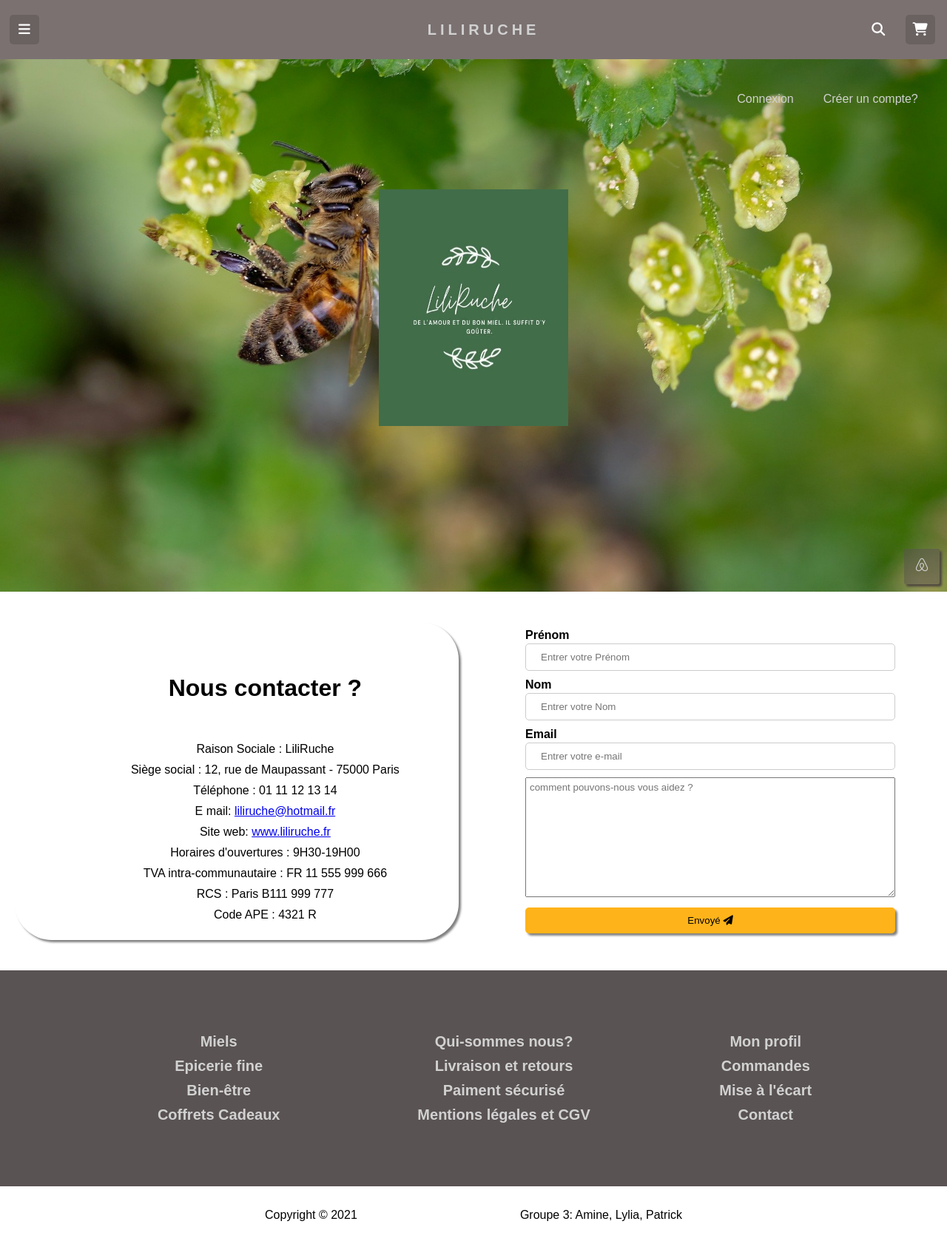
After one commit to dada2902/Liliruche, a Symfony app: template templates/info/contact.html.twig in a window 1280 px wide. The commit adds this page. Shown: the whole page at 74% size. Run offline with Twig, Linux system fonts and the light colour scheme; the template is opened without the code that fills it, so the values that code supplies are empty; some libraries are stand-ins or nearby versions.

Commit message:
ajout maquette page contact

```diff
--- a/templates/Header_Footer/footer.html.twig
+++ b/templates/Header_Footer/footer.html.twig
@@ -21,7 +21,7 @@
                 <li><a href="#">Mon profil</a></li>
                 <li><a href="#">Commandes</a></li>
                 <li><a href="#">Mise à l'écart</a></li>
-                  <li><a href="#">Contact</a></li>
+                <li><a href="">Contact</a></li>
             </ul>
         </div>
     </div>
--- a/templates/Header_Footer/header.html.twig
+++ b/templates/Header_Footer/header.html.twig
@@ -15,13 +15,14 @@
     {% block stylesheets %}
     <link rel="stylesheet" href="assets/css/menu.css">
     <link rel="stylesheet" href="assets/css/panier.css">
-    <link rel="stylesheet" href="assets/css/navbar.css">
+    <link rel="stylesheet" href="assets/css/nav.css">
     <link rel="stylesheet" href="assets/css/search.css">
-    <link rel="stylesheet" href="assets/css/footer.css">
+    <link rel="stylesheet" href="assets/css/footers.css">
     <link rel="stylesheet" href="assets/css/scroll.css">
     <link rel="stylesheet" href="assets/css/main.css">
     <link rel="stylesheet" href="assets/css/lien_deco.css">
     <link rel="stylesheet" href="assets/css/cgv.css">
+    <link rel="stylesheet" href="assets/css/contact.css">
     {% endblock %}
 
   </head>
@@ -53,7 +54,7 @@
               <li><a href="#">Livraison et retours</a></li>
               <li><a href="#">Paiment sécurisé</a></li>
               <li><a href="{{ path('cgv')}}">Mentions légales et CGV</a></li>
-              <li><a href="#">Contact</a></li>
+              <li><a href="{{ path('contact')}}">Contact</a></li>
                {% endif %}
             </ul>
           </div>
--- /dev/null
+++ b/templates/info/contact.html.twig
@@ -0,0 +1,40 @@
+ {% extends 'home.html.twig' %}
+
+{% block title %}Contact{% endblock %}
+
+ {% block body %}
+     <div class="container_flex">
+        <div class="info_contact">
+          <ul>
+            <h1>Nous contacter ?</h1>
+            <li>Raison Sociale : LiliRuche</li>
+            <li>Siège social : 12, rue de Maupassant - 75000 Paris</li>
+            <li>Téléphone : 01 11 12 13 14</li>
+            <li>E mail: <a href="liliruche@hotmail.fr">liliruche@hotmail.fr</a></li>
+            <li>Site web: <a href="https://liliruche.fr" target="_blank">www.liliruche.fr</a></li>
+            <li>Horaires d'ouvertures : 9H30-19H00</li>
+            <li>TVA intra-communautaire : FR 11 555 999 666</li>
+            <li>RCS : Paris B111 999 777</li>
+            <li>Code APE : 4321 R</li>
+          </ul>
+        </div>
+
+        <div class="contact_container">
+
+          <label   for="prenom"><b>Prénom</b></label>
+          <input   type="text" placeholder="Entrer votre Prénom" name="prenom" required>
+
+          <label for="nom"><b>Nom</b></label>
+          <input class="contact_input" type="text" placeholder="Entrer votre Nom" name="nom" required>
+
+          <label for="email"><b>Email</b></label>
+          <input  type="text" placeholder="Entrer votre e-mail" name="email" required>
+
+          <textarea  name="probleme" style="width: 100%; padding: 1%; " rows="10" placeholder="comment pouvons-nous vous aidez ?"></textarea>
+
+          <button  type="submit" class="button_submit">Envoyé <i class="fas fa-paper-plane"></i></button>
+
+        </div>
+
+      </div>
+  {% endblock %}
```
Also changed, not shown: src/Controller/HomeController.php (+11 -0 lines), public/assets/css/contact.css (added), public/assets/css/footers.css, public/assets/css/nav.css. Lines whose indentation alone changed are shown as unchanged.
